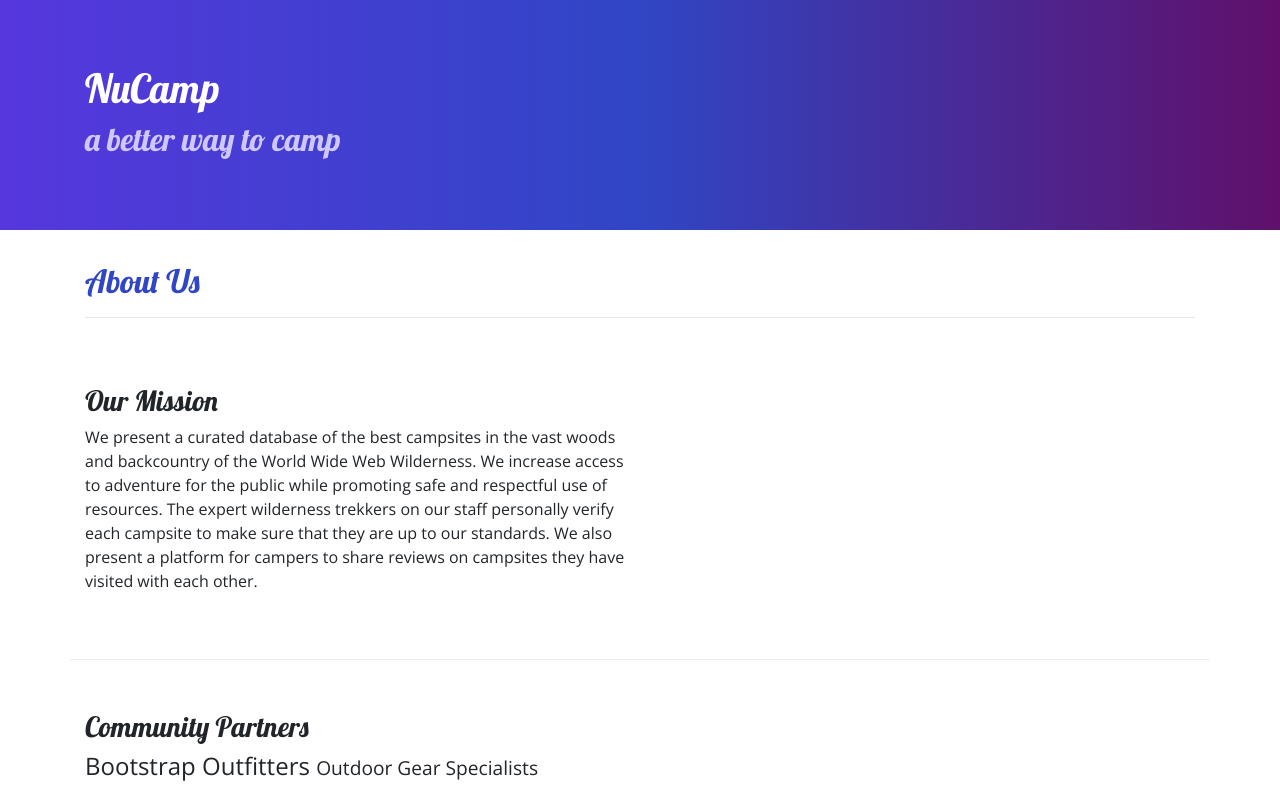
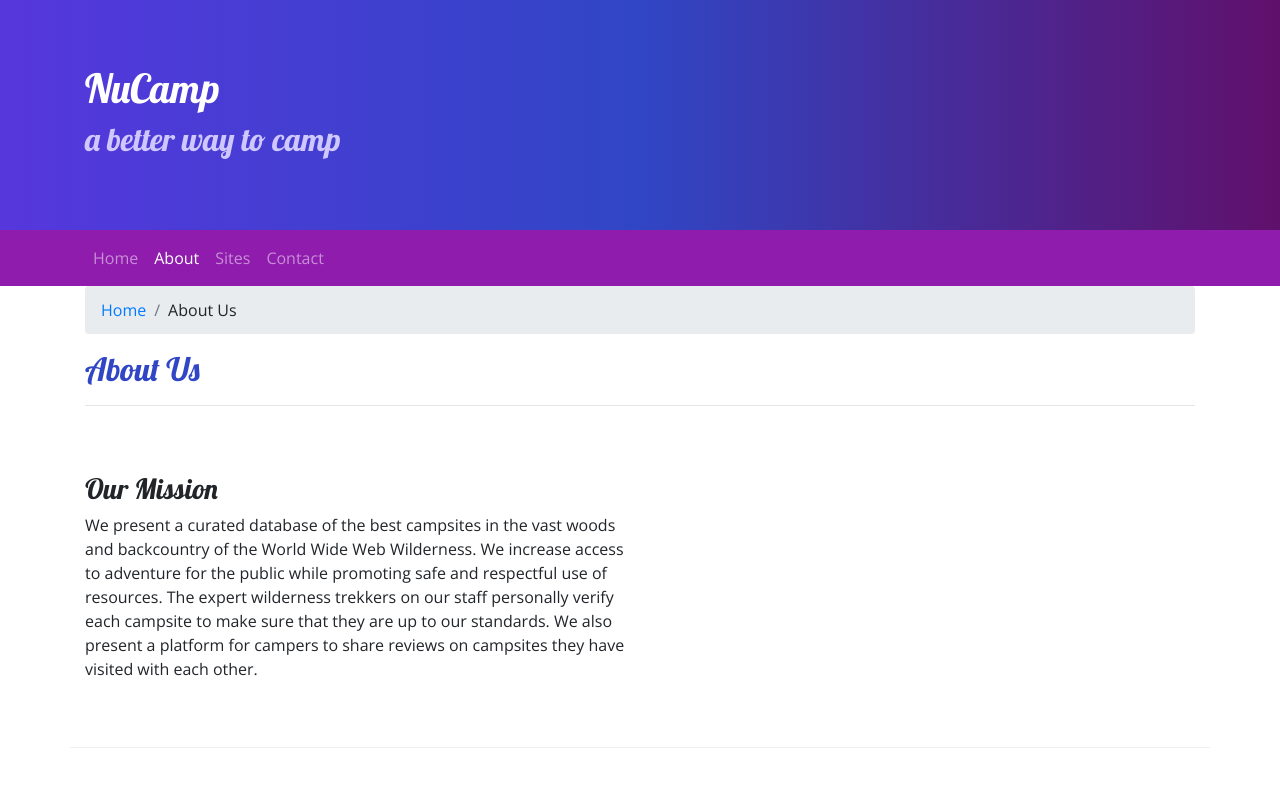
Before and after one commit to yonitekdev/bootstrap-project-1, a website: page aboutus.html in a window 1280 px wide. Shown: the top 786 px of the page. Drawn offline with nearby package versions, Linux system fonts and the light colour scheme.

Commit message:
Signed-off-by: Yonatan Tekeste <yonitalem@gmail.com>

```diff
--- a/aboutus.html
+++ b/aboutus.html
@@ -26,9 +26,29 @@
         </div>
     </header>
 
+    <nav class="navbar navbar-expand-sm navbar-dark sticky-top">
+        <div class="container">
+            <button class="navbar-toggler ml-auto" type="button" data-toggle="collapse" data-target="#nucampNavbar">
+                <span class="navbar-toggler-icon"></span>
+            </button>
+            <div class="collapse navbar-collapse" id="nucampNavbar">
+                <ul class="navbar-nav">
+                    <li class="nav-item"><a class="nav-link" href="index.html">Home</a></li>
+                    <li class="nav-item active"><a class="nav-link" href="aboutus.html">About</a></li>
+                    <li class="nav-item"><a class="nav-link" href="#">Sites</a></li>
+                    <li class="nav-item"><a class="nav-link" href="#">Contact</a></li>
+                </ul>
+            </div>
+        </div>
+    </nav>
+
     <div class="container">
         <div class="row">
             <div class="col">
+                <ol class="breadcrumb">
+                    <li class="breadcrumb-item"><a href="index.html">Home</a></li>
+                    <li class="breadcrumb-item">About Us</li>
+                </ol>
                <h2>About Us</h2>
                <hr />
             </div>
--- a/css/styles.css
+++ b/css/styles.css
@@ -20,6 +20,7 @@ footer {
 }
 
 .jumbotron {
+    margin: 0;
     padding: 30 px;
     background-image: linear-gradient(to right, #5637dd, #3046c5, #60106B);
     color: white;
@@ -30,3 +31,7 @@ footer {
     border-bottom: 1px ridge;
     min-height: 200px;
 }
+
+.navbar {
+    background-color: #901CAD;
+}
```
Also changed, not shown: index.html (+16 -0 lines).
